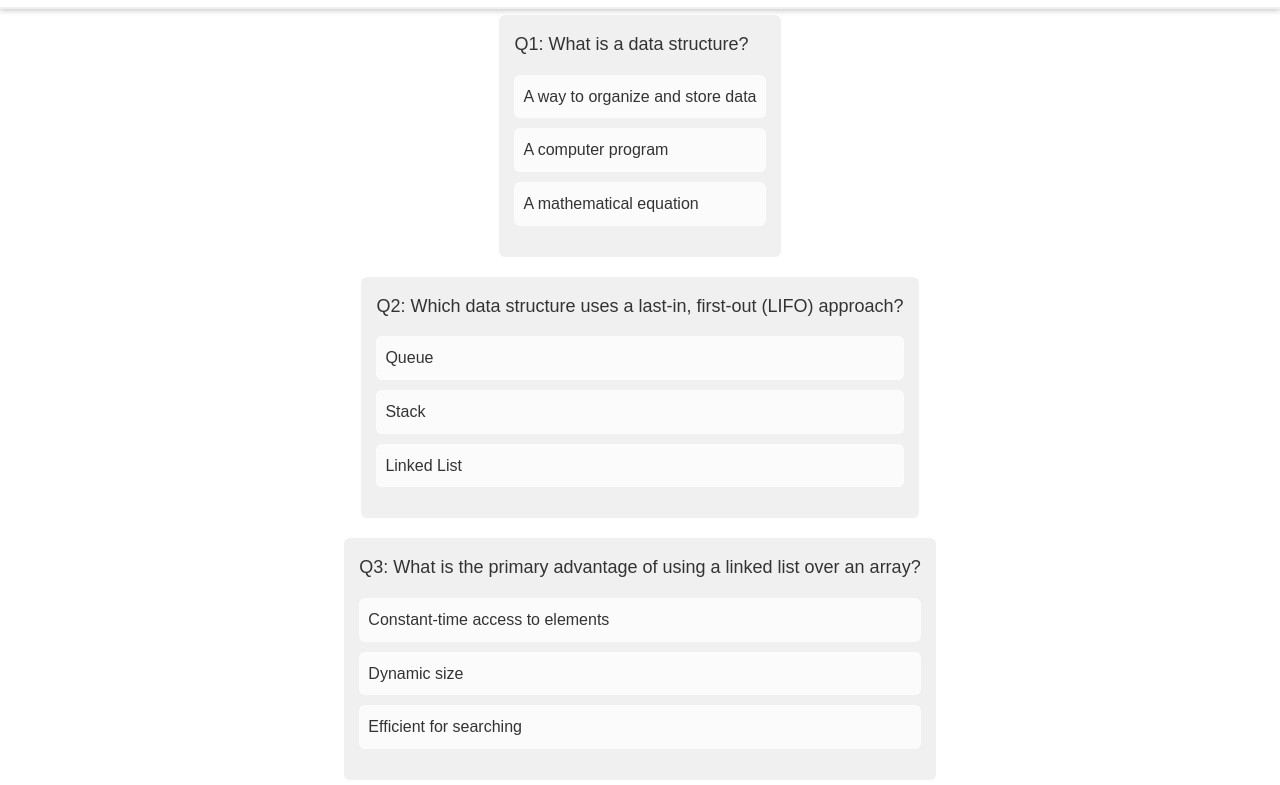
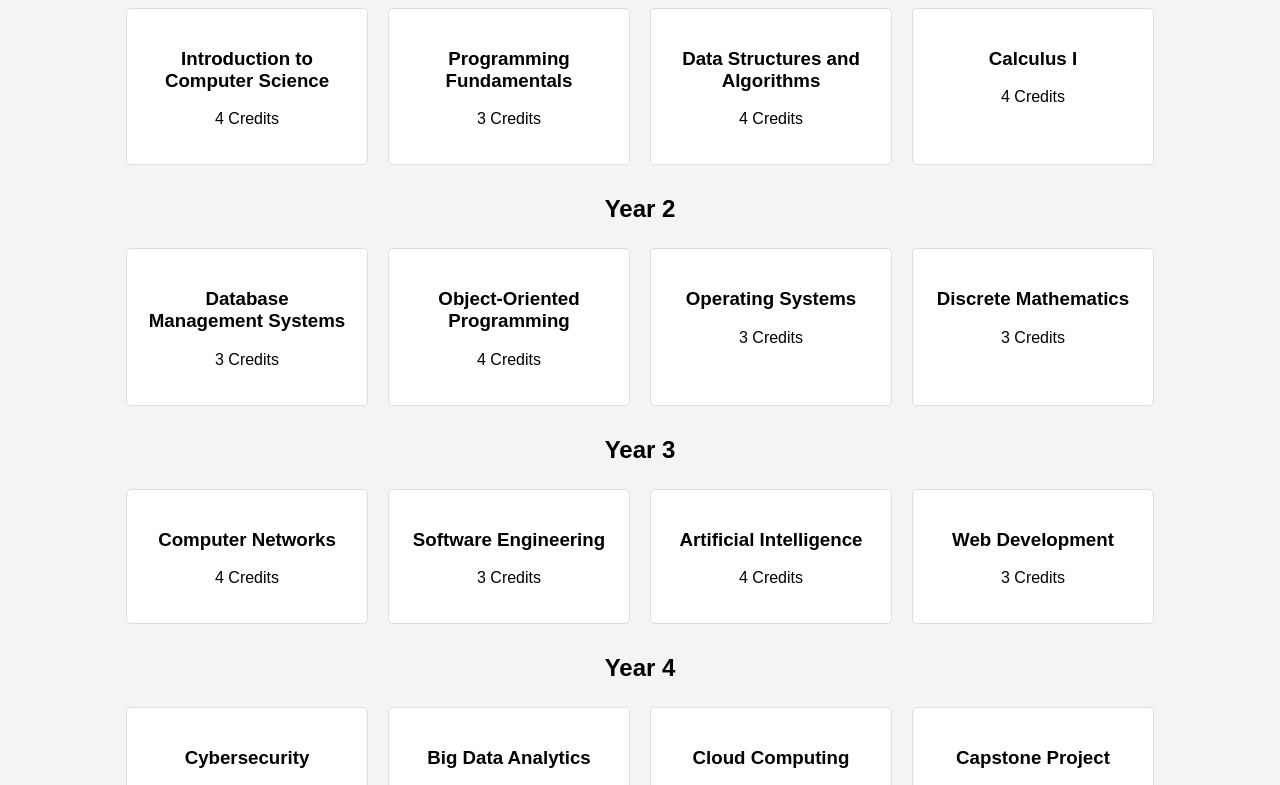
Before and after one commit to Singh-Gursahib/QuizWebsite---BrainBuddy, a plain HTML site: page index.html in a window 1280 px wide. Shown: the part 65-850 px from the top of the page. Drawn offline with Linux system fonts and the light colour scheme.

Commit message:
New Commit

```diff
--- /dev/null
+++ b/home_script.js
@@ -0,0 +1,139 @@
+document.addEventListener("DOMContentLoaded", function() {
+    const courseData = [
+        {
+          "year": "Year 1",
+          "courses": [
+            {
+              "course_name": "Introduction to Computer Science",
+              "credits": 4,
+              "questionDatabase": "Introduction_to_Computer_Science_Questions.txt"
+            },
+            {
+              "course_name": "Programming Fundamentals",
+              "credits": 3,
+              "questionDatabase": "Programming_Fundamentals_Questions.txt"
+            },
+            {
+              "course_name": "Data Structures and Algorithms",
+              "credits": 4,
+              "questionDatabase": "quizData.json"
+            },
+            {
+              "course_name": "Calculus I",
+              "credits": 4,
+              "questionDatabase": "Calculus_I_Questions.txt"
+            }
+          ]
+        },
+        {
+          "year": "Year 2",
+          "courses": [
+            {
+              "course_name": "Database Management Systems",
+              "credits": 3,
+              "questionDatabase": "Database_Management_Systems_Questions.txt"
+            },
+            {
+              "course_name": "Object-Oriented Programming",
+              "credits": 4,
+              "questionDatabase": "Object-Oriented_Programming_Questions.txt"
+            },
+            {
+              "course_name": "Operating Systems",
+              "credits": 3,
+              "questionDatabase": "Operating_Systems_Questions.txt"
+            },
+            {
+              "course_name": "Discrete Mathematics",
+              "credits": 3,
+              "questionDatabase": "Discrete_Mathematics_Questions.txt"
+            }
+          ]
+        },
+        {
+          "year": "Year 3",
+          "courses": [
+            {
+              "course_name": "Computer Networks",
+              "credits": 4,
+              "questionDatabase": "Computer_Networks_Questions.txt"
+            },
+            {
+              "course_name": "Software Engineering",
+              "credits": 3,
+              "questionDatabase": "Software_Engineering_Questions.txt"
+            },
+            {
+              "course_name": "Artificial Intelligence",
+              "credits": 4,
+              "questionDatabase": "Artificial_Intelligence_Questions.txt"
+            },
+            {
+              "course_name": "Web Development",
+              "credits": 3,
+              "questionDatabase": "Web_Development_Questions.txt"
+            }
+          ]
+        },
+        {
+          "year": "Year 4",
+          "courses": [
+            {
+              "course_name": "Cybersecurity",
+              "credits": 4,
+              "questionDatabase": "Cybersecurity_Questions.txt"
+            },
+            {
+              "course_name": "Big Data Analytics",
+              "credits": 3,
+              "questionDatabase": "Big_Data_Analytics_Questions.txt"
+            },
+            {
+              "course_name": "Cloud Computing",
+              "credits": 4,
+              "questionDatabase": "Cloud_Computing_Questions.txt"
+            },
+            {
+              "course_name": "Capstone Project",
+              "credits": 6,
+              "questionDatabase": "Capstone_Project_Questions.txt"
+            }
+          ]
+        }
+      ];
+
+    const container = document.getElementById("course-container");
+
+    courseData.forEach(year => {
+        // Create a section for each year
+        const yearSection = document.createElement("div");
+        yearSection.className = "year-section";
+
+        // Create and append the year title
+        const yearTitle = document.createElement("h2");
+        yearTitle.className = "year-title";
+        yearTitle.textContent = year.year;
+        yearSection.appendChild(yearTitle);
+
+        // Create a grid container for courses
+        const courseGrid = document.createElement("div");
+        courseGrid.className = "course-grid";
+
+        year.courses.forEach(course => {
+            const card = document.createElement("div");
+            card.className = "card";
+            card.innerHTML = `<h3>${course.course_name}</h3><p>${course.credits} Credits</p>`;
+            card.onclick = function() {
+                const queryParams = new URLSearchParams({
+                    courseName: course.course_name,
+                    questionDatabase: course.questionDatabase
+                });
+                window.location.href = 'quiz.html?' + queryParams.toString();
+            };
+            courseGrid.appendChild(card);
+        });
+
+        yearSection.appendChild(courseGrid);
+        container.appendChild(yearSection);
+    });
+});
--- /dev/null
+++ b/homestyle.css
@@ -0,0 +1,37 @@
+body {
+    font-family: Arial, sans-serif;
+    background-color: #f4f4f4;
+    margin: 0;
+    padding: 0;
+}
+
+.year-section {
+    margin: 20px;
+}
+
+.year-title {
+    font-size: 24px;
+    margin-bottom: 15px;
+    text-align: center;
+}
+
+.course-grid {
+    display: flex;
+    flex-wrap: wrap;
+    justify-content: center;
+}
+
+.card {
+    background-color: #fff;
+    border: 1px solid #ddd;
+    border-radius: 5px;
+    padding: 20px;
+    margin: 10px;
+    text-align: center;
+    width: 200px;
+    cursor: pointer;
+}
+
+.card:hover {
+    box-shadow: 0px 0px 10px 0px rgba(0,0,0,0.1);
+}
--- a/index.html
+++ b/index.html
@@ -3,30 +3,11 @@
 <head>
     <meta charset="UTF-8">
     <meta name="viewport" content="width=device-width, initial-scale=1.0">
-    <title>Simple Quiz</title>
-    <link rel="stylesheet" href="style.css">
+    <title>Course Selection</title>
+    <link rel="stylesheet" href="homestyle.css">
 </head>
 <body>
-    <div class="container">
-        <div class="header">
-            <div id="stopwatch" class="stopwatch">00:00</div>
-            <h1>Sample Quiz</h1>
-            <div id="scorecard" class="scorecard">Score: 0</div>
-        </div>
-    </div>
-    <div class="quizcontainer">
-        <div id="quiz">
-            <!-- Quiz questions will be dynamically inserted here -->
-        </div>
-        <button id="submitQuiz" class="submit-button">Submit Quiz</button>
-    </div>
-    <div id="results" class="results" style="display:none;"> <!-- Results section, initially hidden -->
-        <h2>Your Results</h2>
-        <p id="timeTaken">Time taken: </p>
-        <p id="finalScore">Final score: </p>
-    </div>
-
-
-    <script src="script.js"></script>
+    <div id="course-container"></div>
+    <script src="home_script.js"></script>
 </body>
 </html>
--- a/script.js
+++ b/script.js
@@ -6,9 +6,14 @@ document.addEventListener('DOMContentLoaded', function() {
     let seconds = 0;
     startTimer();
 
+    const urlParams = new URLSearchParams(window.location.search);
+    const courseName = urlParams.get('courseName');
+    const questionDatabase = urlParams.get('questionDatabase');
 
+    // Set the course title
+    document.getElementById('course-title').textContent = courseName;
 
-    fetch('quizData.json') // Replace 'quizData.json' with the path to your file
+    fetch(questionDatabase)
         .then(response => {
             if (!response.ok) {
                 throw new Error(`HTTP error! Status: ${response.status}`);
--- a/style.css
+++ b/style.css
@@ -156,7 +156,7 @@ ul li.correct-answer {
 }
 
 .results {
-    width: 48%;
+    width: 80%;
     margin: 20px auto;
     padding: 20px;
     background-color: #fff; /* White background for the results */
@@ -186,4 +186,7 @@ ul li.correct-answer {
         width: 100%; /* Full width on smaller screens */
         margin-top: 60px; /* Adjust if the header height changes */
     }
+    h1 {
+        display: none;
+    }
 }
```
Also changed, not shown: quiz.html (added, +33 -0 lines).
